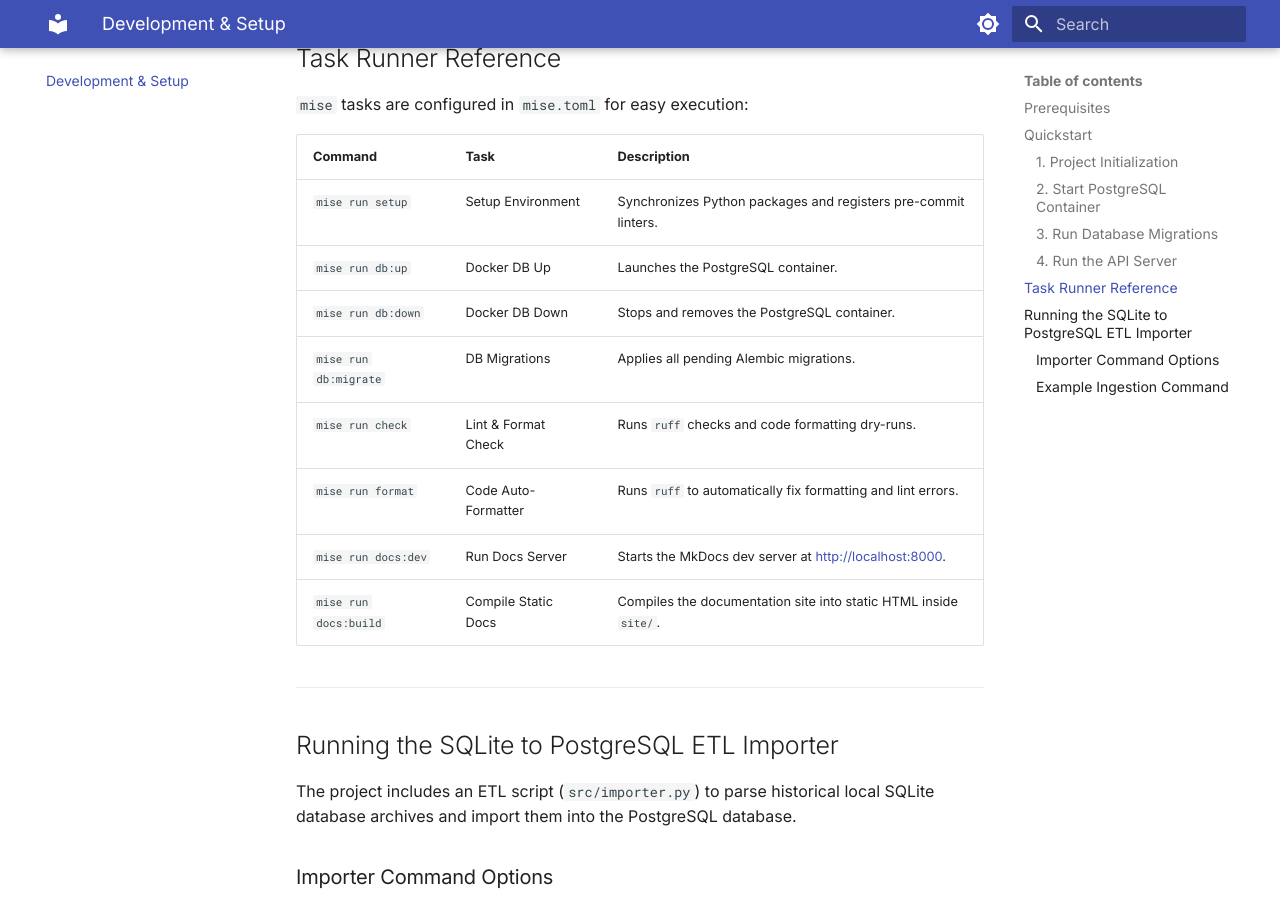
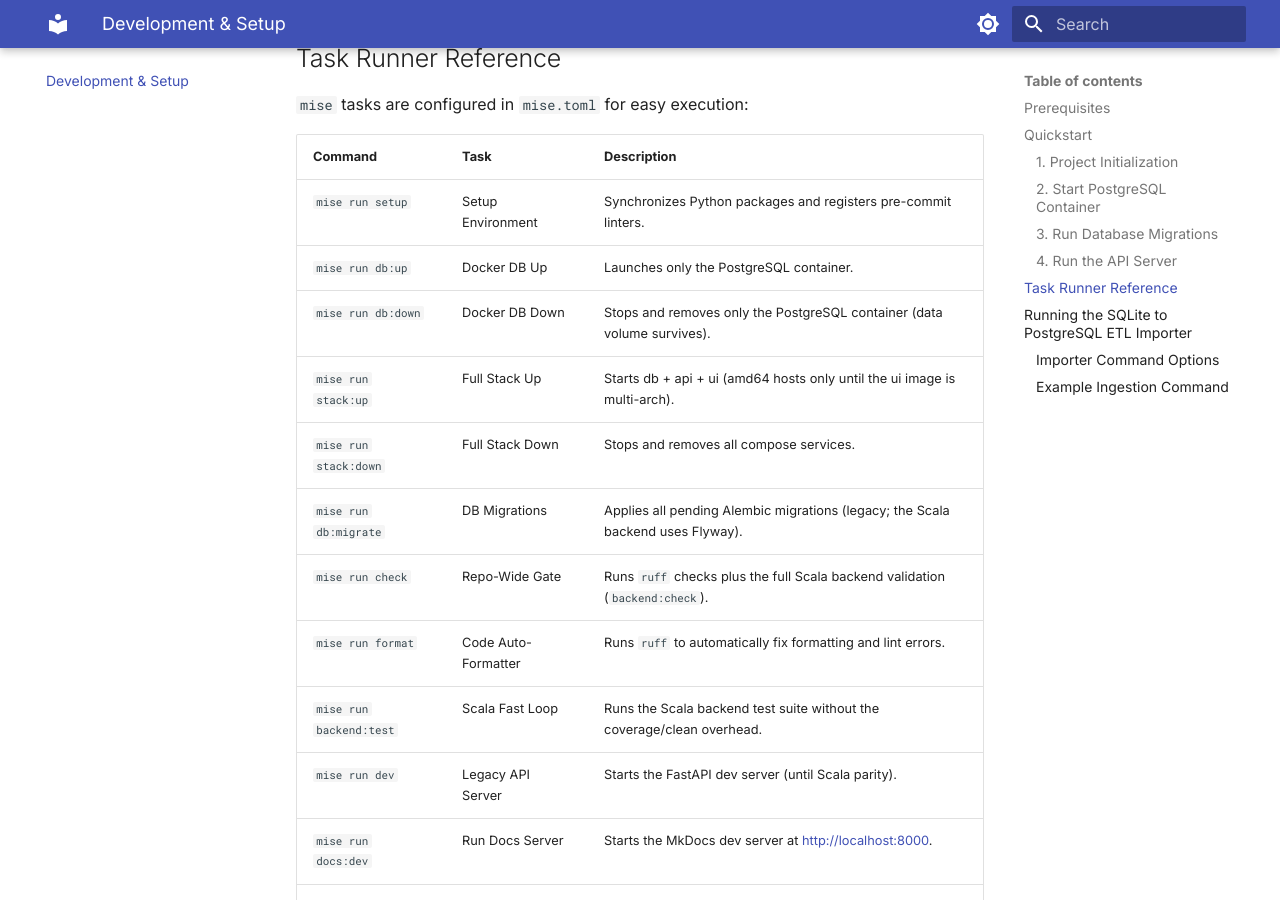
Before and after one commit to rabestro/dicechess-analytics, an MkDocs documentation site: the page built from docs/development.md, in a window 1280 px wide and 900 px high, scrolled down 1597 px. Built offline with MkDocs 1.6.1 and Material for MkDocs 9.7.7, drawn with Linux system fonts in a browser that asks for light colours.

Commit message:
fix: address review feedback on db:down scope and docs table
- db:down now stops and removes only the db container
  (docker compose rm --force --stop --volumes db); the named data
  volume survives, stack:down remains the full teardown
- docs/development.md task table extended with stack:up/stack:down,
  dev, backend:test and updated descriptions

Co-Authored-By: Claude Fable 5 <noreply@anthropic.com>

```diff
--- a/docs/development.md
+++ b/docs/development.md
@@ -58,11 +58,15 @@ Once started, the API documentation is available at:
 | Command | Task | Description |
 | :--- | :--- | :--- |
 | `mise run setup` | Setup Environment | Synchronizes Python packages and registers pre-commit linters. |
-| `mise run db:up` | Docker DB Up | Launches the PostgreSQL container. |
-| `mise run db:down`| Docker DB Down | Stops and removes the PostgreSQL container. |
-| `mise run db:migrate`| DB Migrations | Applies all pending Alembic migrations. |
-| `mise run check` | Lint & Format Check | Runs `ruff` checks and code formatting dry-runs. |
+| `mise run db:up` | Docker DB Up | Launches only the PostgreSQL container. |
+| `mise run db:down`| Docker DB Down | Stops and removes only the PostgreSQL container (data volume survives). |
+| `mise run stack:up` | Full Stack Up | Starts db + api + ui (amd64 hosts only until the ui image is multi-arch). |
+| `mise run stack:down` | Full Stack Down | Stops and removes all compose services. |
+| `mise run db:migrate`| DB Migrations | Applies all pending Alembic migrations (legacy; the Scala backend uses Flyway). |
+| `mise run check` | Repo-Wide Gate | Runs `ruff` checks plus the full Scala backend validation (`backend:check`). |
 | `mise run format` | Code Auto-Formatter | Runs `ruff` to automatically fix formatting and lint errors. |
+| `mise run backend:test` | Scala Fast Loop | Runs the Scala backend test suite without the coverage/clean overhead. |
+| `mise run dev` | Legacy API Server | Starts the FastAPI dev server (until Scala parity). |
 | `mise run docs:dev` | Run Docs Server | Starts the MkDocs dev server at [http://localhost:8000](http://localhost:8000). |
 | `mise run docs:build`| Compile Static Docs | Compiles the documentation site into static HTML inside `site/`. |
 
--- a/mise.toml
+++ b/mise.toml
@@ -37,8 +37,8 @@ description = "🐳 Start only the PostgreSQL container in the background"
 run = "docker compose up --detach db"
 
 [tasks."db:down"]
-description = "🛑 Stop and remove the compose services"
-run = "docker compose down"
+description = "🛑 Stop and remove only the PostgreSQL container (named volume survives)"
+run = "docker compose rm --force --stop --volumes db"
 
 [tasks."stack:up"]
 description = "🐳 Start the full stack (db + api + ui); ui image is amd64-only for now"
```
Also changed, not shown: AGENTS.md (+1 -1 lines), README.md (+1 -1 lines).
